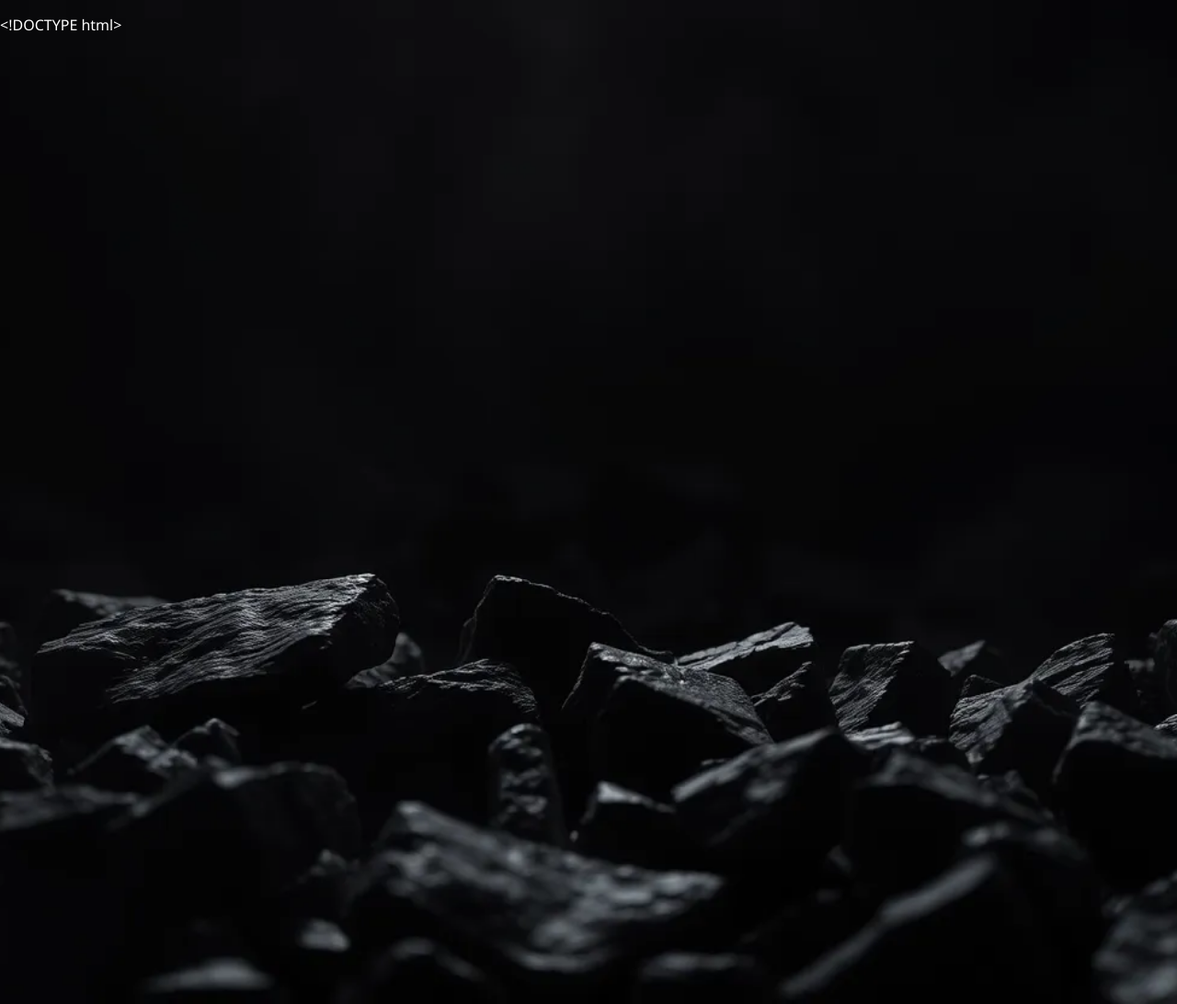
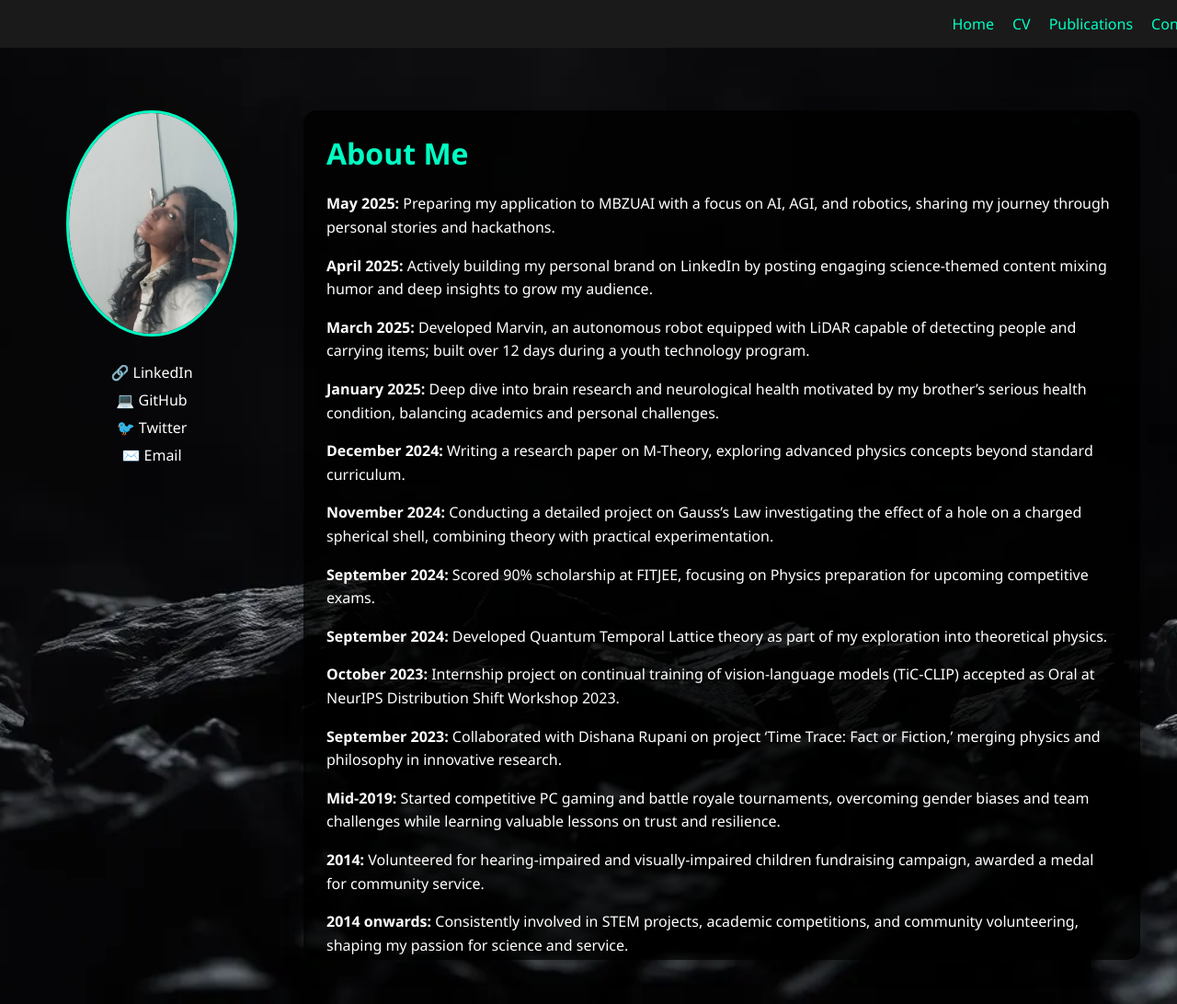
Before and after one commit to dishana11/dishana11.github.io, a Jekyll site: the page built from index.md, in a window 1280 px wide. Shown: the whole page at 92% size. Built offline with Jekyll 4.4.1, drawn with Linux system fonts in a browser that asks for light colours; our own code applies the rules of GitHub Pages for plain Markdown files.

Commit message:
Update index.md

```diff
--- a/index.md
+++ b/index.md
@@ -1,96 +1,159 @@
-<!DOCTYPE html>
-<html lang="en">
-<head>
-  <meta charset="UTF-8" />
-  <meta name="viewport" content="width=device-width, initial-scale=1.0"/>
-  <title>Dishana's Portfolio</title>
-  <style>
-    body {
-      margin: 0;
-      font-family: 'Segoe UI', Tahoma, Geneva, Verdana, sans-serif;
-      background: url('/assets/my-background.jpg') no-repeat center center fixed;
-      background-size: cover;
-      color: #fff;
-    }
+---
+title: Home
+layout: default
+---
 
-    .navbar {
-      position: fixed;
-      top: 0;
-      left: 250px;
-      right: 0;
-      height: 60px;
-      background-color: rgba(0, 0, 0, 0.7);
-      display: flex;
+<style>
+  body {
+    margin: 0;
+    padding: 0;
+    font-family: 'Segoe UI', Tahoma, Geneva, Verdana, sans-serif;
+    background: url('assets/my-background.jpg') no-repeat center center fixed;
+    background-size: cover;
+    color: #fff;
+  }
+
+  .navbar {
+    width: 100%;
+    padding: 15px 30px;
+    background-color: #1a1a1a;
+    display: flex;
+    justify-content: flex-end;
+    gap: 20px;
+    font-size: 16px;
+    position: fixed;
+    top: 0;
+    z-index: 10;
+  }
+
+  .navbar a {
+    color: #00ffc3;
+    text-decoration: none;
+    cursor: pointer;
+  }
+
+  .main-container {
+    display: flex;
+    padding: 120px 40px 40px;
+    gap: 40px;
+  }
+
+  .sidebar {
+    width: 250px;
+    text-align: center;
+  }
+
+  .sidebar img {
+    width: 180px;
+    border-radius: 50%;
+    margin-bottom: 15px;
+    border: 3px solid #00ffc3;
+  }
+
+  .social-links a {
+    display: block;
+    color: #fff;
+    text-decoration: none;
+    margin: 8px 0;
+    font-size: 16px;
+  }
+
+  .content-box {
+    flex: 1;
+    max-height: 80vh;
+    overflow-y: auto;
+    background-color: rgba(0, 0, 0, 0.8); /* Black scrollable box */
+    border-radius: 15px;
+    padding: 25px;
+    box-shadow: 0 8px 20px rgba(0, 0, 0, 0.4);
+  }
+
+  .content-box h1 {
+    color: #00ffc3;
+    margin-top: 0;
+  }
+
+  .content-box p {
+    line-height: 1.6;
+  }
+
+  @media (max-width: 768px) {
+    .main-container {
+      flex-direction: column;
+      padding: 100px 20px;
       align-items: center;
-      padding-left: 30px;
-      z-index: 1000;
-    }
-
-    .navbar a {
-      margin-right: 30px;
-      cursor: pointer;
-      text-decoration: none;
-      color: #00ffc3;
-      font-weight: bold;
-      font-size: 18px;
-    }
-
-    .navbar a:hover {
-      color: #fff;
     }
 
     .sidebar {
-      position: fixed;
-      top: 0;
-      left: 0;
-      width: 250px;
-      height: 100vh;
-      background-color: rgba(0, 0, 0, 0.6);
-      display: flex;
-      flex-direction: column;
-      align-items: center;
-      padding-top: 20px;
-      z-index: 1001;
-    }
-
-    .sidebar img {
-      width: 180px;
-      height: 180px;
-      border-radius: 50%;
-      margin-bottom: 15px;
-      border: 3px solid #00ffc3;
-      object-fit: cover;
-    }
-
-    .social-links a {
-      display: block;
-      color: #fff;
-      text-decoration: none;
-      margin: 8px 0;
-      font-size: 16px;
-    }
-
-    .main-container {
-      margin-left: 250px;
-      padding: 100px 40px 40px;
+      width: 100%;
     }
 
     .content-box {
-      background-color: rgba(0, 0, 0, 0.8);
-      border-radius: 15px;
-      padding: 25px;
-      max-height: 80vh;
-      overflow-y: auto;
-      box-shadow: 0 8px 20px rgba(0, 0, 0, 0.4);
+      width: 100%;
+      max-height: none;
     }
+  }
+</style>
 
-    .content-box h1 {
-      color: #00ffc3;
-      margin-top: 0;
-    }
+<div class="navbar">
+  <a onclick="showSection('home')">Home</a>
+  <a onclick="showSection('cv')">CV</a>
+  <a onclick="showSection('publications')">Publications</a>
+  <a onclick="showSection('contact')">Contact</a>
+</div>
 
-    .content-box p {
-      line-height: 1.6;
-    }
+<div class="main-container">
+  <div class="sidebar">
+    <img src="assets/images/avatar.jpg" alt="Your Profile Picture">
+    <div class="social-links">
+      <a href="https://linkedin.com/in/yourusername" target="_blank">🔗 LinkedIn</a>
+      <a href="https://github.com/yourusername" target="_blank">💻 GitHub</a>
+      <a href="https://twitter.com/yourhandle" target="_blank">🐦 Twitter</a>
+      <a href="mailto:and@gmail.com">✉️ Email</a>
+    </div>
+  </div>
 
-    iframe {
+  <div class="content-box" id="content-area">
+    <!-- Default Home Content -->
+    <div id="home">
+      <h1>About Me</h1>
+      <p><strong>May 2025:</strong> Preparing my application to MBZUAI with a focus on AI, AGI, and robotics, sharing my journey through personal stories and hackathons.</p>
+      <p><strong>April 2025:</strong> Actively building my personal brand on LinkedIn by posting engaging science-themed content mixing humor and deep insights to grow my audience.</p>
+      <p><strong>March 2025:</strong> Developed Marvin, an autonomous robot equipped with LiDAR capable of detecting people and carrying items; built over 12 days during a youth technology program.</p>
+      <p><strong>January 2025:</strong> Deep dive into brain research and neurological health motivated by my brother’s serious health condition, balancing academics and personal challenges.</p>
+      <p><strong>December 2024:</strong> Writing a research paper on M-Theory, exploring advanced physics concepts beyond standard curriculum.</p>
+      <p><strong>November 2024:</strong> Conducting a detailed project on Gauss’s Law investigating the effect of a hole on a charged spherical shell, combining theory with practical experimentation.</p>
+      <p><strong>September 2024:</strong> Scored 90% scholarship at FITJEE, focusing on Physics preparation for upcoming competitive exams.</p>
+      <p><strong>September 2024:</strong> Developed Quantum Temporal Lattice theory as part of my exploration into theoretical physics.</p>
+      <p><strong>October 2023:</strong> Internship project on continual training of vision-language models (TiC-CLIP) accepted as Oral at NeurIPS Distribution Shift Workshop 2023.</p>
+      <p><strong>September 2023:</strong> Collaborated with Dishana Rupani on project ‘Time Trace: Fact or Fiction,’ merging physics and philosophy in innovative research.</p>
+      <p><strong>Mid-2019:</strong> Started competitive PC gaming and battle royale tournaments, overcoming gender biases and team challenges while learning valuable lessons on trust and resilience.</p>
+      <p><strong>2014:</strong> Volunteered for hearing-impaired and visually-impaired children fundraising campaign, awarded a medal for community service.</p>
+      <p><strong>2014 onwards:</strong> Consistently involved in STEM projects, academic competitions, and community volunteering, shaping my passion for science and service.</p>
+    </div>
+
+    <div id="cv" style="display: none;">
+      <h1>My CV</h1>
+      <iframe src="assets/Dishana cv (3).pdf" width="100%" height="600px" style="border: none;"></iframe>
+    </div>
+
+    <div id="publications" style="display: none;">
+      <h1>Publications</h1>
+      <p>I have published a research paper on Quantum Temporal Lattice (QTL).</p>
+    </div>
+
+    <div id="contact" style="display: none;">
+      <h1>Contact</h1>
+      <p>Email me at <a href="mailto:and@gmail.com">and@gmail.com</a></p>
+    </div>
+  </div>
+</div>
+
+<script>
+  function showSection(section) {
+    const sections = ['home', 'cv', 'publications', 'contact'];
+    sections.forEach(id => {
+      document.getElementById(id).style.display = id === section ? 'block' : 'none';
+    });
+  }
+</script>
```
